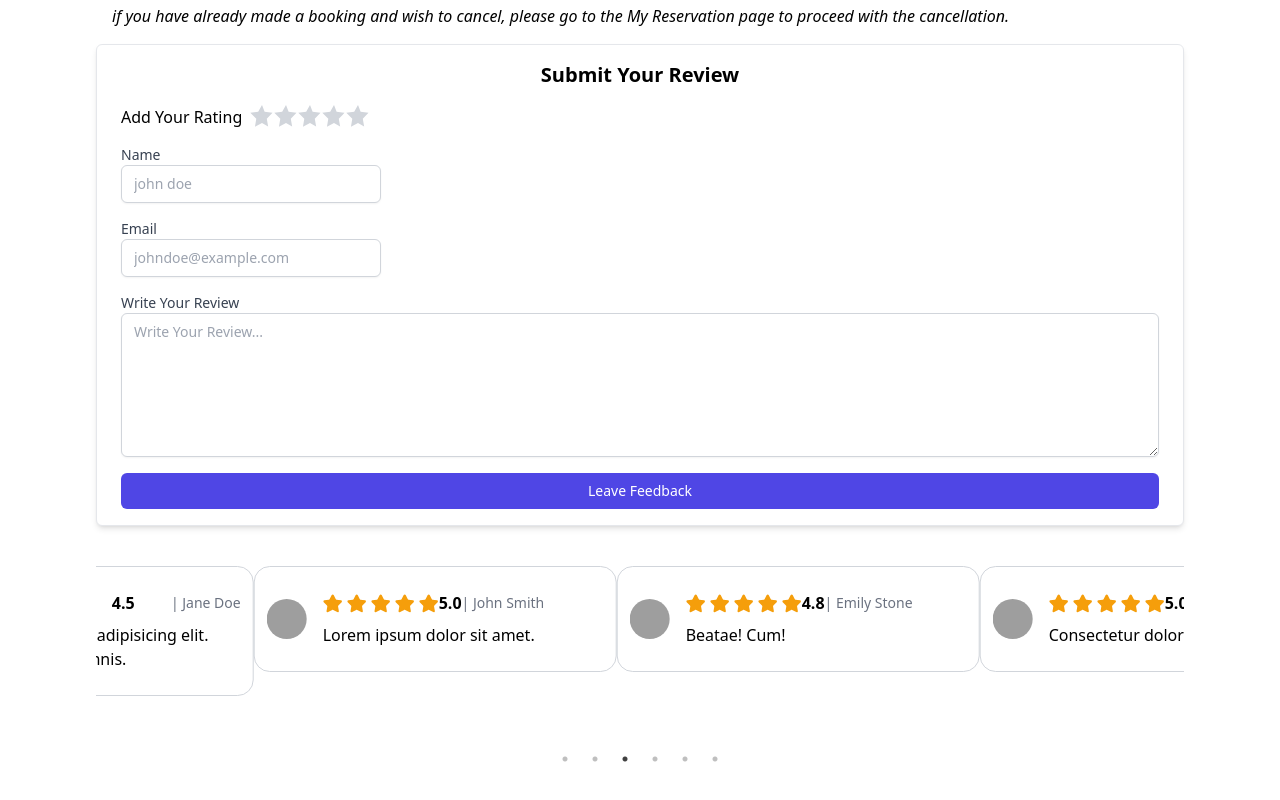
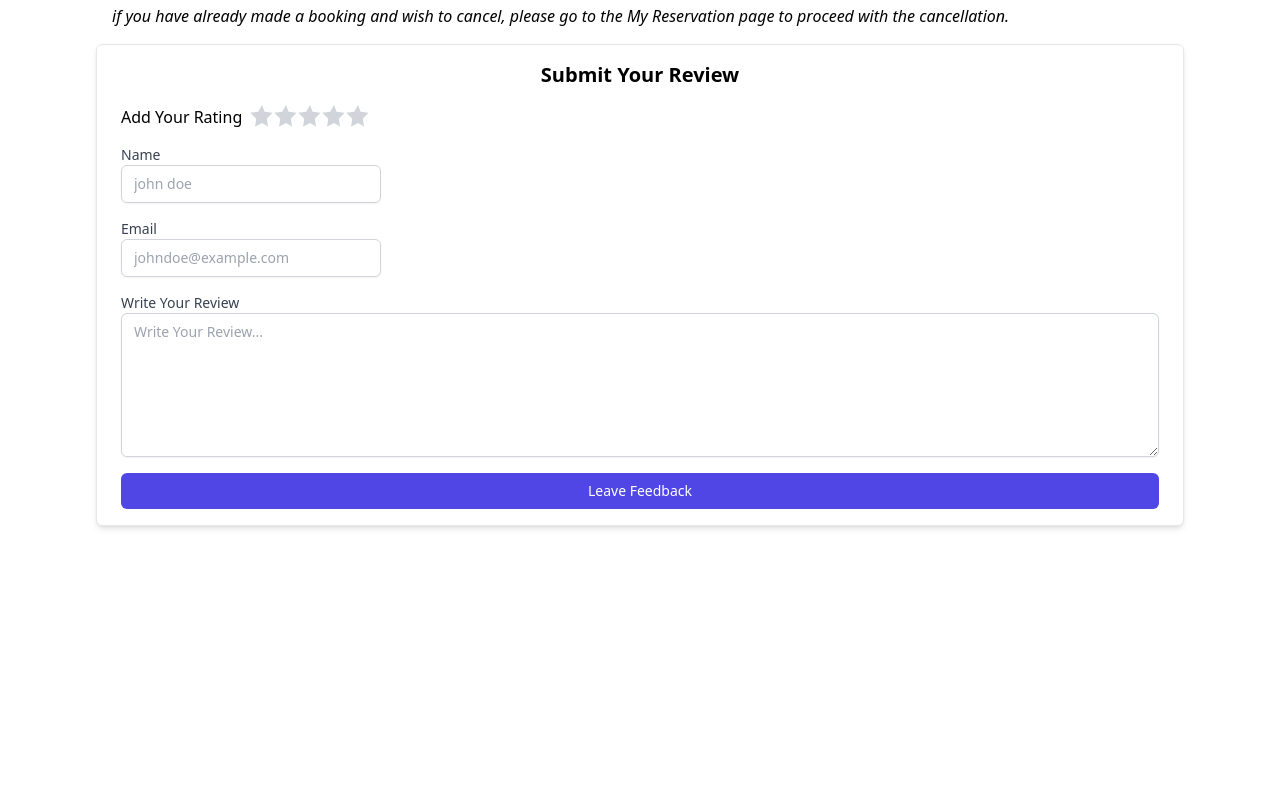
Before and after one commit to Wahhab2004/guest-house, a Next.js app: page /rooms/1 in a window 1280 px wide. Shown: the part 3108-3908 px from the top of the page. After the commit the page ends 3714 px from the top, so only its background shows below. Built offline with nearby package versions, Linux system fonts and the light colour scheme; no server answers; grey boxes are pictures that could not be loaded.

Commit message:
feat: commenct review component on room

```diff
--- a/src/app/(user)/rooms/[id]/page.tsx
+++ b/src/app/(user)/rooms/[id]/page.tsx
@@ -1,7 +1,7 @@
 "use client";
 
 import Link from "next/link";
-import Review from "./../../../../components/review";
+// import Review from "./../../../../components/review";
 import { useEffect, useState } from "react";
 import { fetchRoomById, Room } from "@/fetching";
 import { useParams } from "next/navigation";
@@ -53,7 +53,7 @@ export default function DetailProductPage() {
 				<Location />
 				<RefundPolicy />
 				<FeedbackForm />
-				<Review />
+				{/* <Review /> */}
 			</main>
 		</section>
 	);
```
